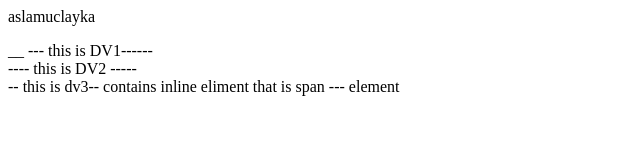
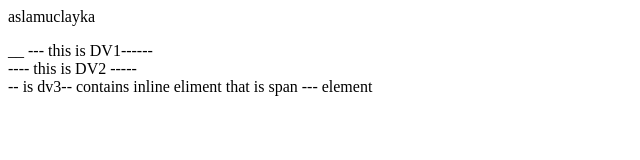
Before and after one commit to carabduu/coursera_test.github.io, a plain HTML site: page index.html in a window 1280 px wide. Shown: the full height of the page, 0-640 px from the left. Drawn offline with Linux system fonts and the light colour scheme.

Commit message:
Update index.html

```diff
--- a/index.html
+++ b/index.html
@@ -5,6 +5,6 @@
 <p>aslamuclayka</p>
 <div>__ --- this is DV1------</div>
 <div> ---- this is DV2 -----</div>
-<div> -- this is dv3--<span> contains inline eliment</span> that is span --- element
+<div> --  is dv3--<span> contains inline eliment</span> that is span --- element
 </body>
 </html>
```
